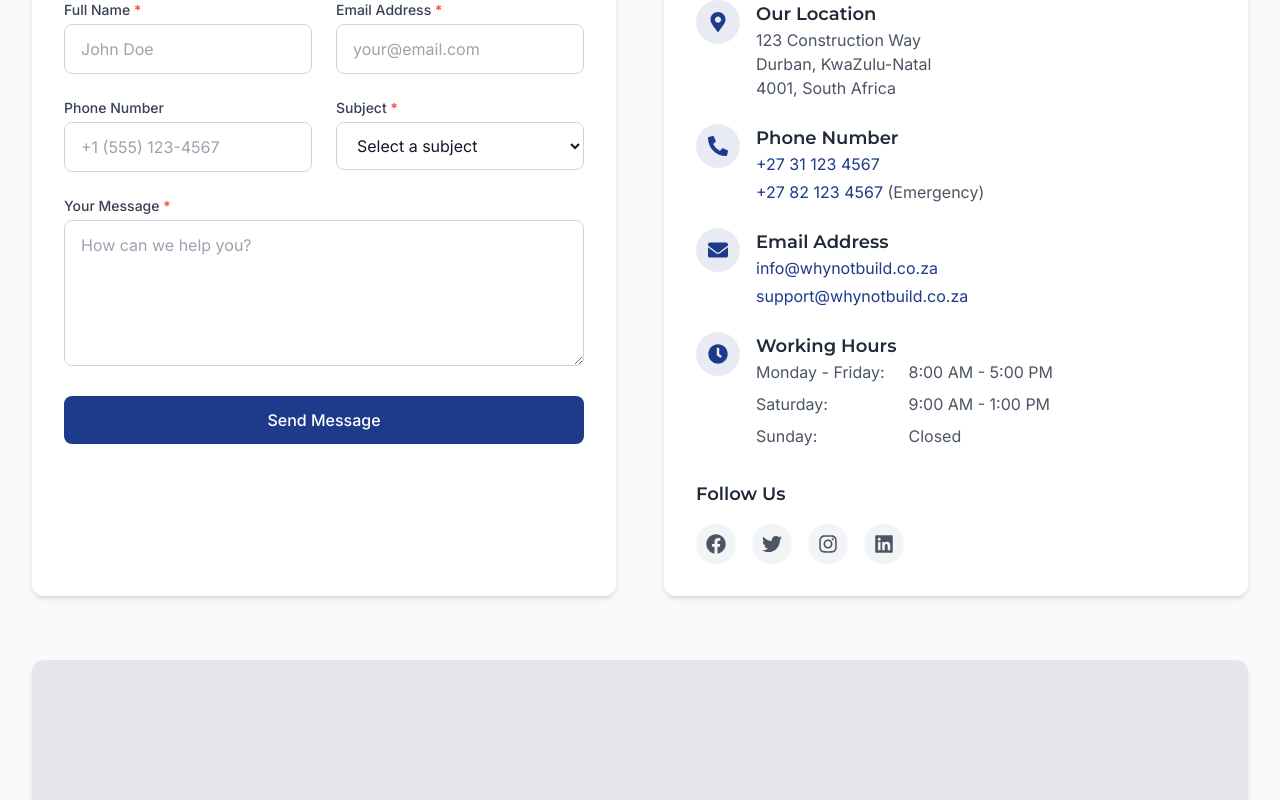
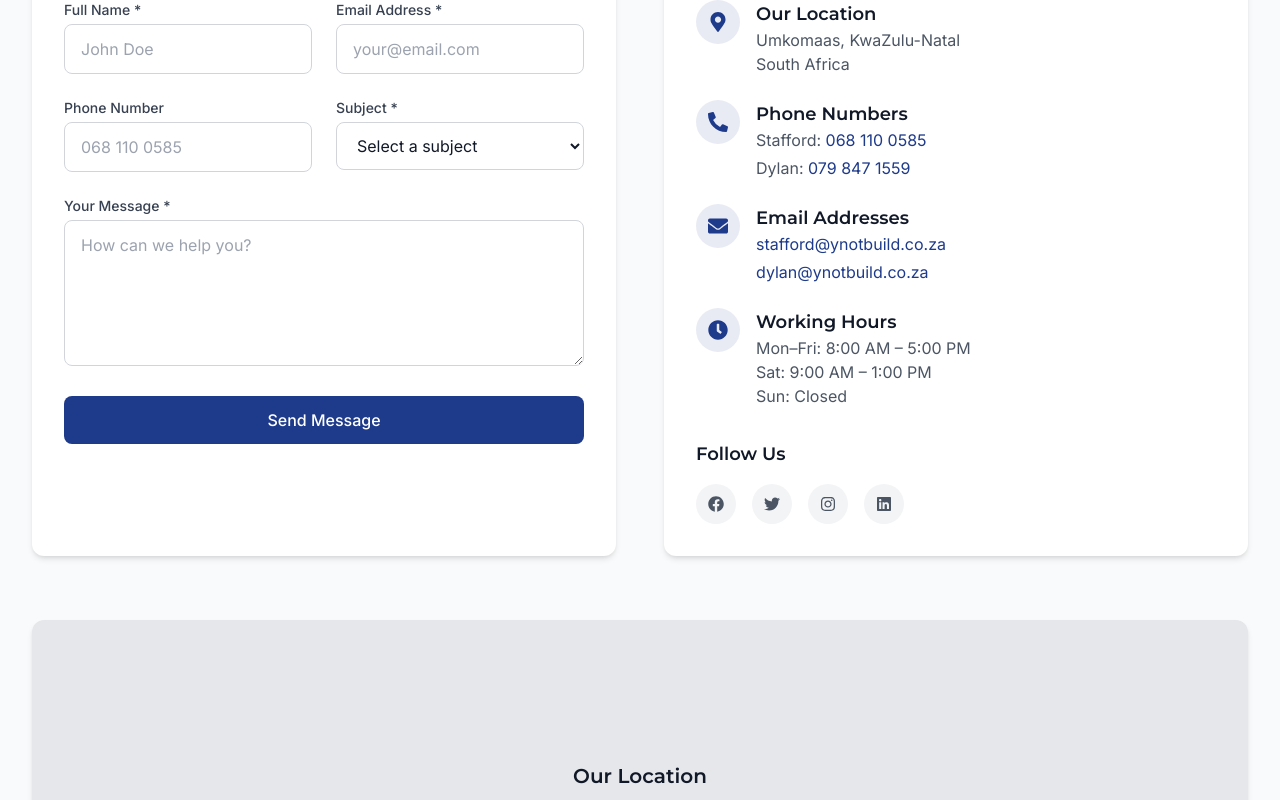
Before and after one commit to Blizzardstorms/Whynot-Website-Final, a React (Vite) app in the folder frontend/: page /contact in a window 1280 px wide. Shown: the part 400-1200 px from the top of the page. Built offline with nearby package versions, Linux system fonts and the light colour scheme.

Commit message:
📬 Update Contact page: Stafford & Dylan contact details wired

```diff
--- a/frontend/src/pages/Contact.tsx
+++ b/frontend/src/pages/Contact.tsx
@@ -1,3 +1,14 @@
+/*
+ * SitePilot Construction Management System
+ * © 2025 Stafford Kleinschmidt. All rights reserved.
+ *
+ * File: Contact.tsx
+ * Description: Contact form and contact info page for WhyNotBuild
+ * Last Edited: 2025-08-04
+ *
+ * License: Proprietary – Do not distribute without permission.
+ */
+
 import { useState } from 'react';
 import {
   FaMapMarkerAlt,
@@ -39,20 +50,19 @@ const Contact = () => {
       const response = await fetch('/api/contact', {
         method: 'POST',
         headers: { 'Content-Type': 'application/json' },
-        body: JSON.stringify({
-          name: formData.name,
-          email: formData.email,
-          message: formData.message
-        })
+        body: JSON.stringify(formData)
       });
+
       if (!response.ok) {
         const errorData = await response.json();
         throw new Error(errorData.error || 'Failed to send message');
       }
+
       setSubmitStatus({
         success: true,
         message: "Your message has been sent successfully! We'll get back to you soon."
       });
+
       setFormData({
         name: '',
         email: '',
@@ -73,7 +83,6 @@ const Contact = () => {
   return (
     <div className="py-16 bg-gray-50">
       <div className="container">
-        {/* Page Header */}
         <div className="text-center mb-12">
           <h1 className="text-4xl md:text-5xl font-bold mb-4">Get In Touch</h1>
           <div className="w-20 h-1 bg-primary mx-auto mb-6"></div>
@@ -83,16 +92,12 @@ const Contact = () => {
         </div>
 
         <div className="grid grid-cols-1 lg:grid-cols-2 gap-12">
-          {/* Contact Form */}
+          {/* Form */}
           <div className="bg-white rounded-xl shadow-md p-6 md:p-8">
             <h2 className="text-2xl font-bold mb-6">Send Us a Message</h2>
 
             {submitStatus && (
-              <div
-                className={`p-4 mb-6 rounded-lg ${
-                  submitStatus.success ? 'bg-green-100 text-green-700' : 'bg-red-100 text-red-700'
-                }`}
-              >
+              <div className={`p-4 mb-6 rounded-lg ${submitStatus.success ? 'bg-green-100 text-green-700' : 'bg-red-100 text-red-700'}`}>
                 {submitStatus.message}
               </div>
             )}
@@ -100,66 +105,25 @@ const Contact = () => {
             <form onSubmit={handleSubmit} className="space-y-6">
               <div className="grid grid-cols-1 md:grid-cols-2 gap-6">
                 <div>
-                  <label htmlFor="name" className="block text-sm font-medium text-gray-700 mb-1">
-                    Full Name <span className="text-red-500">*</span>
-                  </label>
-                  <input
-                    type="text"
-                    id="name"
-                    name="name"
-                    value={formData.name}
-                    onChange={handleChange}
-                    required
-                    className="w-full px-4 py-3 border border-gray-300 rounded-lg focus:ring-2 focus:ring-primary focus:border-transparent"
-                    placeholder="John Doe"
-                  />
+                  <label htmlFor="name" className="block text-sm font-medium text-gray-700 mb-1">Full Name *</label>
+                  <input type="text" id="name" name="name" value={formData.name} onChange={handleChange} required className="w-full px-4 py-3 border border-gray-300 rounded-lg" placeholder="John Doe" />
                 </div>
 
                 <div>
-                  <label htmlFor="email" className="block text-sm font-medium text-gray-700 mb-1">
-                    Email Address <span className="text-red-500">*</span>
-                  </label>
-                  <input
-                    type="email"
-                    id="email"
-                    name="email"
-                    value={formData.email}
-                    onChange={handleChange}
-                    required
-                    className="w-full px-4 py-3 border border-gray-300 rounded-lg focus:ring-2 focus:ring-primary focus:border-transparent"
-                    placeholder="your@email.com"
-                  />
+                  <label htmlFor="email" className="block text-sm font-medium text-gray-700 mb-1">Email Address *</label>
+                  <input type="email" id="email" name="email" value={formData.email} onChange={handleChange} required className="w-full px-4 py-3 border border-gray-300 rounded-lg" placeholder="your@email.com" />
                 </div>
               </div>
 
               <div className="grid grid-cols-1 md:grid-cols-2 gap-6">
                 <div>
-                  <label htmlFor="phone" className="block text-sm font-medium text-gray-700 mb-1">
-                    Phone Number
-                  </label>
-                  <input
-                    type="tel"
-                    id="phone"
-                    name="phone"
-                    value={formData.phone}
-                    onChange={handleChange}
-                    className="w-full px-4 py-3 border border-gray-300 rounded-lg focus:ring-2 focus:ring-primary focus:border-transparent"
-                    placeholder="+1 (555) 123-4567"
-                  />
+                  <label htmlFor="phone" className="block text-sm font-medium text-gray-700 mb-1">Phone Number</label>
+                  <input type="tel" id="phone" name="phone" value={formData.phone} onChange={handleChange} className="w-full px-4 py-3 border border-gray-300 rounded-lg" placeholder="068 110 0585" />
                 </div>
 
                 <div>
-                  <label htmlFor="subject" className="block text-sm font-medium text-gray-700 mb-1">
-                    Subject <span className="text-red-500">*</span>
-                  </label>
-                  <select
-                    id="subject"
-                    name="subject"
-                    value={formData.subject}
-                    onChange={handleChange}
-                    required
-                    className="w-full px-4 py-3 border border-gray-300 rounded-lg focus:ring-2 focus:ring-primary focus:border-transparent bg-white"
-                  >
+                  <label htmlFor="subject" className="block text-sm font-medium text-gray-700 mb-1">Subject *</label>
+                  <select id="subject" name="subject" value={formData.subject} onChange={handleChange} required className="w-full px-4 py-3 border border-gray-300 rounded-lg bg-white">
                     <option value="">Select a subject</option>
                     <option value="General Inquiry">General Inquiry</option>
                     <option value="Project Quote">Project Quote</option>
@@ -171,136 +135,74 @@ const Contact = () => {
               </div>
 
               <div>
-                <label htmlFor="message" className="block text-sm font-medium text-gray-700 mb-1">
-                  Your Message <span className="text-red-500">*</span>
-                </label>
-                <textarea
-                  id="message"
-                  name="message"
-                  rows={5}
-                  value={formData.message}
-                  onChange={handleChange}
-                  required
-                  className="w-full px-4 py-3 border border-gray-300 rounded-lg focus:ring-2 focus:ring-primary focus:border-transparent"
-                  placeholder="How can we help you?"
-                ></textarea>
+                <label htmlFor="message" className="block text-sm font-medium text-gray-700 mb-1">Your Message *</label>
+                <textarea id="message" name="message" rows={5} value={formData.message} onChange={handleChange} required className="w-full px-4 py-3 border border-gray-300 rounded-lg" placeholder="How can we help you?" />
               </div>
 
               <div>
-                <button
-                  type="submit"
-                  disabled={isSubmitting}
-                  className="w-full bg-primary text-white py-3 px-6 rounded-lg font-medium hover:bg-primary-dark transition-colors disabled:opacity-70 disabled:cursor-not-allowed"
-                >
+                <button type="submit" disabled={isSubmitting} className="w-full bg-primary text-white py-3 px-6 rounded-lg font-medium hover:bg-primary-dark transition-colors disabled:opacity-70 disabled:cursor-not-allowed">
                   {isSubmitting ? 'Sending...' : 'Send Message'}
                 </button>
               </div>
             </form>
           </div>
 
-          {/* Contact Information */}
+          {/* Contact Info */}
           <div>
             <div className="bg-white rounded-xl shadow-md p-6 md:p-8 h-full">
               <h2 className="text-2xl font-bold mb-6">Contact Information</h2>
 
               <div className="space-y-6">
                 <div className="flex items-start">
-                  <div className="flex-shrink-0 bg-primary bg-opacity-10 p-3 rounded-full text-primary">
+                  <div className="bg-primary bg-opacity-10 p-3 rounded-full text-primary">
                     <FaMapMarkerAlt className="w-5 h-5" />
                   </div>
                   <div className="ml-4">
-                    <h3 className="text-lg font-semibold text-gray-800">Our Location</h3>
-                    <p className="text-gray-600">123 Construction Way<br />Durban, KwaZulu-Natal<br />4001, South Africa</p>
+                    <h3 className="text-lg font-semibold">Our Location</h3>
+                    <p className="text-gray-600">Umkomaas, KwaZulu-Natal<br />South Africa</p>
                   </div>
                 </div>
 
                 <div className="flex items-start">
-                  <div className="flex-shrink-0 bg-primary bg-opacity-10 p-3 rounded-full text-primary">
+                  <div className="bg-primary bg-opacity-10 p-3 rounded-full text-primary">
                     <FaPhoneAlt className="w-5 h-5" />
                   </div>
                   <div className="ml-4">
-                    <h3 className="text-lg font-semibold text-gray-800">Phone Number</h3>
-                    <p className="text-gray-600">
-                      <a href="tel:+27311234567" className="hover:text-primary transition-colors">+27 31 123 4567</a>
-                    </p>
-                    <p className="text-gray-600 mt-1">
-                      <a href="tel:+27821234567" className="hover:text-primary transition-colors">+27 82 123 4567</a> (Emergency)
-                    </p>
+                    <h3 className="text-lg font-semibold">Phone Numbers</h3>
+                    <p className="text-gray-600">Stafford: <a href="tel:+27681100585" className="hover:text-primary">068 110 0585</a></p>
+                    <p className="text-gray-600 mt-1">Dylan: <a href="tel:+27798471559" className="hover:text-primary">079 847 1559</a></p>
                   </div>
                 </div>
 
                 <div className="flex items-start">
-                  <div className="flex-shrink-0 bg-primary bg-opacity-10 p-3 rounded-full text-primary">
+                  <div className="bg-primary bg-opacity-10 p-3 rounded-full text-primary">
                     <FaEnvelope className="w-5 h-5" />
                   </div>
                   <div className="ml-4">
-                    <h3 className="text-lg font-semibold text-gray-800">Email Address</h3>
-                    <p className="text-gray-600">
-                      <a href="mailto:info@whynotbuild.co.za" className="hover:text-primary transition-colors">info@whynotbuild.co.za</a>
-                    </p>
-                    <p className="text-gray-600 mt-1">
-                      <a href="mailto:support@whynotbuild.co.za" className="hover:text-primary transition-colors">support@whynotbuild.co.za</a>
-                    </p>
+                    <h3 className="text-lg font-semibold">Email Addresses</h3>
+                    <p className="text-gray-600"><a href="mailto:stafford@ynotbuild.co.za" className="hover:text-primary">stafford@ynotbuild.co.za</a></p>
+                    <p className="text-gray-600 mt-1"><a href="mailto:dylan@ynotbuild.co.za" className="hover:text-primary">dylan@ynotbuild.co.za</a></p>
                   </div>
                 </div>
 
                 <div className="flex items-start">
-                  <div className="flex-shrink-0 bg-primary bg-opacity-10 p-3 rounded-full text-primary">
+                  <div className="bg-primary bg-opacity-10 p-3 rounded-full text-primary">
                     <FaClock className="w-5 h-5" />
                   </div>
                   <div className="ml-4">
-                    <h3 className="text-lg font-semibold text-gray-800">Working Hours</h3>
-                    <div className="grid grid-cols-2 gap-2 text-gray-600">
-                      <span>Monday - Friday:</span>
-                      <span>8:00 AM - 5:00 PM</span>
-                      <span>Saturday:</span>
-                      <span>9:00 AM - 1:00 PM</span>
-                      <span>Sunday:</span>
-                      <span>Closed</span>
-                    </div>
+                    <h3 className="text-lg font-semibold">Working Hours</h3>
+                    <p className="text-gray-600">Mon–Fri: 8:00 AM – 5:00 PM<br />Sat: 9:00 AM – 1:00 PM<br />Sun: Closed</p>
                   </div>
                 </div>
               </div>
 
               <div className="mt-8">
-                <h3 className="text-lg font-semibold text-gray-800 mb-4">Follow Us</h3>
+                <h3 className="text-lg font-semibold mb-4">Follow Us</h3>
                 <div className="flex space-x-4">
-                  <a
-                    href="https://facebook.com/whynotbuild"
-                    target="_blank"
-                    rel="noopener noreferrer"
-                    className="w-10 h-10 rounded-full bg-gray-100 flex items-center justify-center text-gray-600 hover:bg-primary hover:text-white transition-colors"
-                    aria-label="Facebook"
-                  >
-                    <FaFacebook className="w-5 h-5" />
-                  </a>
-                  <a
-                    href="https://twitter.com/whynotbuild"
-                    target="_blank"
-                    rel="noopener noreferrer"
-                    className="w-10 h-10 rounded-full bg-gray-100 flex items-center justify-center text-gray-600 hover:bg-primary hover:text-white transition-colors"
-                    aria-label="Twitter"
-                  >
-                    <FaTwitter className="w-5 h-5" />
-                  </a>
-                  <a
-                    href="https://instagram.com/whynotbuild"
-                    target="_blank"
-                    rel="noopener noreferrer"
-                    className="w-10 h-10 rounded-full bg-gray-100 flex items-center justify-center text-gray-600 hover:bg-primary hover:text-white transition-colors"
-                    aria-label="Instagram"
-                  >
-                    <FaInstagram className="w-5 h-5" />
-                  </a>
-                  <a
-                    href="https://linkedin.com/company/whynotbuild"
-                    target="_blank"
-                    rel="noopener noreferrer"
-                    className="w-10 h-10 rounded-full bg-gray-100 flex items-center justify-center text-gray-600 hover:bg-primary hover:text-white transition-colors"
-                    aria-label="LinkedIn"
-                  >
-                    <FaLinkedin className="w-5 h-5" />
-                  </a>
+                  <a href="https://facebook.com/whynotbuild" target="_blank" rel="noopener noreferrer" className="w-10 h-10 bg-gray-100 flex items-center justify-center text-gray-600 hover:bg-primary hover:text-white rounded-full"><FaFacebook /></a>
+                  <a href="https://twitter.com/whynotbuild" target="_blank" rel="noopener noreferrer" className="w-10 h-10 bg-gray-100 flex items-center justify-center text-gray-600 hover:bg-primary hover:text-white rounded-full"><FaTwitter /></a>
+                  <a href="https://instagram.com/whynotbuild" target="_blank" rel="noopener noreferrer" className="w-10 h-10 bg-gray-100 flex items-center justify-center text-gray-600 hover:bg-primary hover:text-white rounded-full"><FaInstagram /></a>
+                  <a href="https://linkedin.com/company/whynotbuild" target="_blank" rel="noopener noreferrer" className="w-10 h-10 bg-gray-100 flex items-center justify-center text-gray-600 hover:bg-primary hover:text-white rounded-full"><FaLinkedin /></a>
                 </div>
               </div>
             </div>
@@ -309,16 +211,11 @@ const Contact = () => {
 
         {/* Map Section */}
         <div className="mt-16 bg-white rounded-xl shadow-md overflow-hidden">
-          <div className="h-96 bg-gray-200 flex items-center justify-center">
-            <div className="text-center p-6">
-              <h3 className="text-xl font-semibold text-gray-800 mb-2">Our Location</h3>
-              <p className="text-gray-600 mb-4">123 Construction Way, Durban, 4001</p>
-              <a
-                href="https://maps.google.com/?q=123+Construction+Way,Durban,4001"
-                target="_blank"
-                rel="noopener noreferrer"
-                className="inline-flex items-center text-primary font-medium hover:text-primary-dark transition-colors"
-              >
+          <div className="h-96 bg-gray-200 flex items-center justify-center text-center p-6">
+            <div>
+              <h3 className="text-xl font-semibold mb-2">Our Location</h3>
+              <p className="text-gray-600 mb-4">Umkomaas, KwaZulu-Natal</p>
+              <a href="https://maps.google.com/?q=Umkomaas,KZN" target="_blank" rel="noopener noreferrer" className="inline-flex items-center text-primary font-medium hover:text-primary-dark">
                 View on Google Maps
                 <svg className="w-4 h-4 ml-1" fill="none" stroke="currentColor" viewBox="0 0 24 24">
                   <path strokeLinecap="round" strokeLinejoin="round" strokeWidth={2} d="M10 6H6a2 2 0 00-2 2v10a2 2 0 002 2h10a2 2 0 002-2v-4M14 4h6m0 0v6m0-6L10 14" />
```
